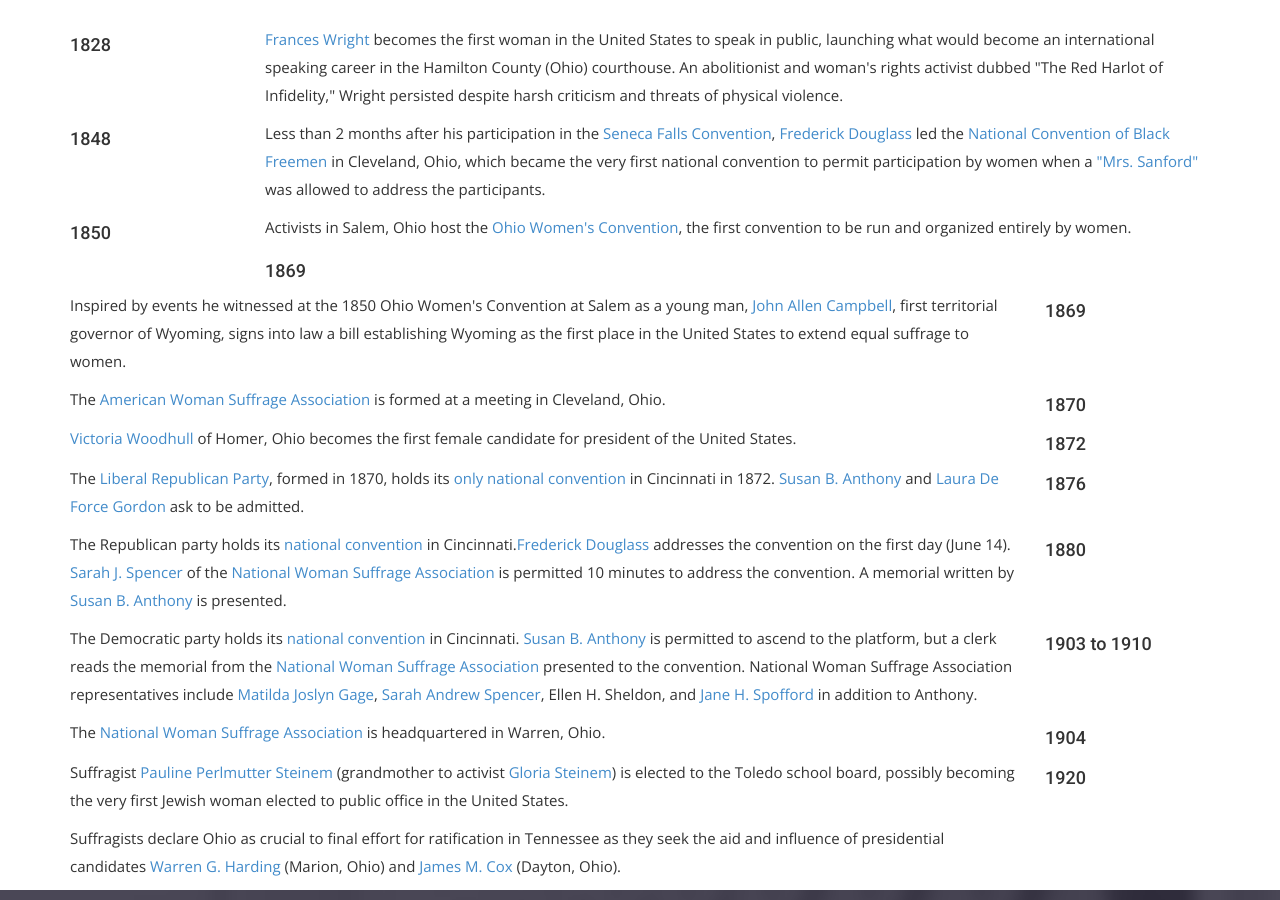
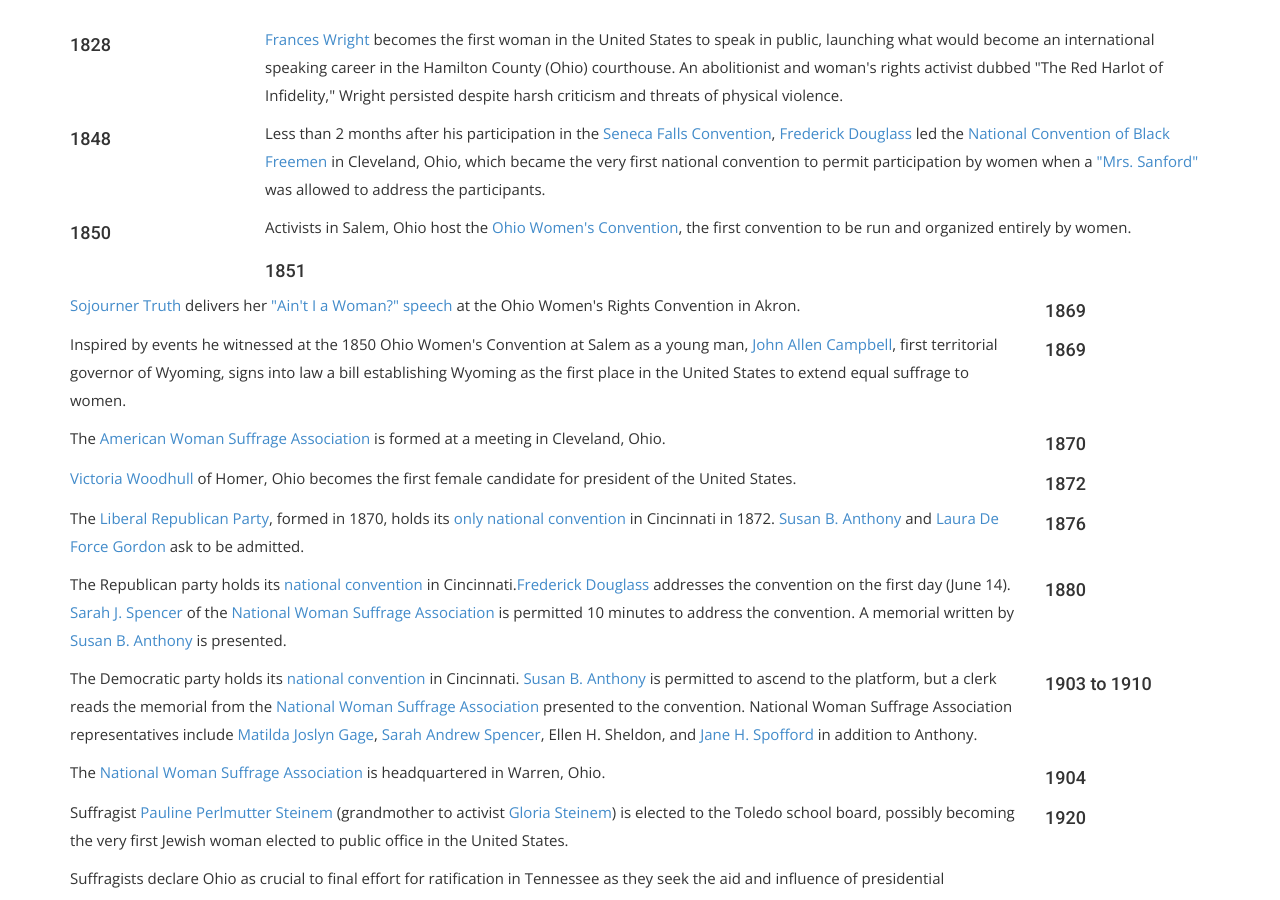
Before and after one commit to OhioSuffrageCentennial/ohiosuffragecentennial, a Jekyll site: the page built from connections.html, in a window 1280 px wide and 900 px high, scrolled down 577 px. Built offline with Jekyll 4.4.1, drawn with Linux system fonts in a browser that asks for light colours; nearby versions of some CDN libraries; some web fonts are replaced.

Commit message:
still trying to fix the format problem on connections page

```diff
--- a/connections.html
+++ b/connections.html
@@ -37,6 +37,8 @@
       <div class="col-sm-10"><p>Less than 2 months after his participation in the <a href="https://en.wikipedia.org/wiki/Seneca_Falls_Convention" target="_blank">Seneca Falls Convention</a>, <a href="https://en.wikipedia.org/wiki/Frederick_Douglass" target="_blank">Frederick Douglass</a> led the <a href="https://case.edu/ech/articles/n/national-convention-of-black-freemen" target="_blank">National Convention of Black Freemen</a> in Cleveland, Ohio, which became the very first national convention to permit participation by women when a <a href="http://coloredconventions.org/items/show/280" target="_blank">"Mrs. Sanford"</a> was allowed to address the participants.</p></div>
       <div class="col-sm-2"><h4>1850</h4></div>
       <div class="col-sm-10"><p>Activists in Salem, Ohio host the <a href="https://en.wikipedia.org/wiki/Ohio_Women%27s_Convention_at_Salem_in_1850" target="_blank">Ohio Women's Convention</a>, the first convention to be run and organized entirely by women.</p></div>
+      <div class="col-sm-2"><h4>1851</h4></div>
+      <div class="col-sm-10"><p><a href="http://www.ohiohistorycentral.org/w/Sojourner_Truth" target="_blank">Sojourner Truth</a> delivers her <a href="http://sojournertruthmemorial.org/sojourner-truth/her-words/" target="_blank">"Ain't I a Woman?" speech</a> at the Ohio Women's Rights Convention in Akron.</p></div>
       <div class="col-sm-2"><h4>1869</h4></div>
       <div class="col-sm-10"><p>Inspired by events he witnessed at the 1850 Ohio Women's Convention at Salem as a young man, <a href="https://en.wikipedia.org/wiki/John_Allen_Campbell" target="_blank">John Allen Campbell</a>, first territorial governor of Wyoming, signs into law a bill establishing Wyoming as the first place in the United States to extend equal suffrage to women.</p></div>
       <div class="col-sm-2"><h4>1869</h4></div>
```
